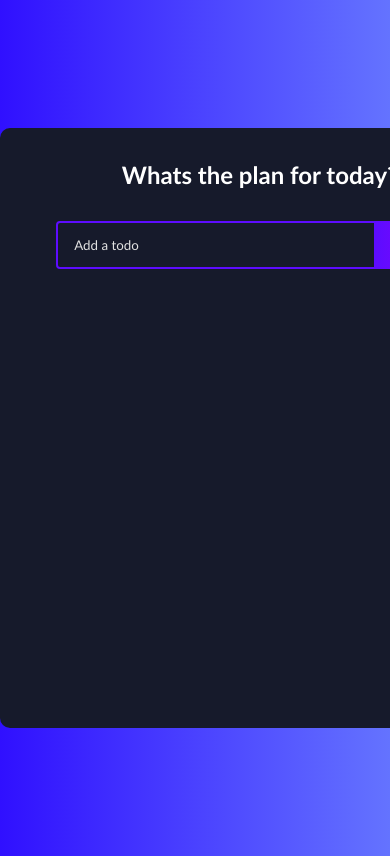
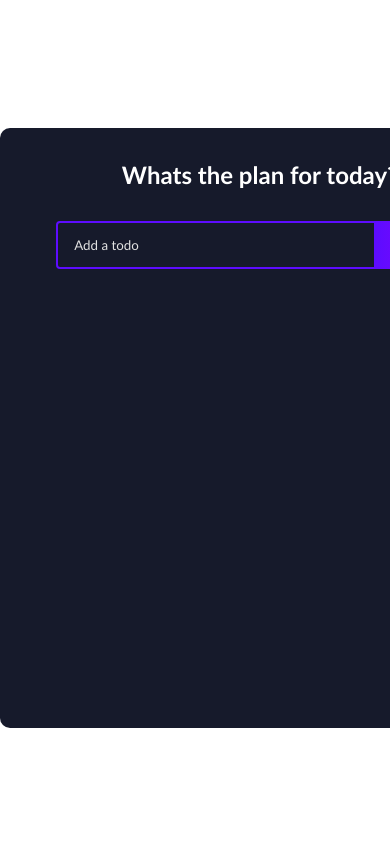
Before and after one commit to annin-tofu/to-do-list-app-JP, a React (Create React App) app: page / in a window 390 px wide. Shown: the top 856 px of the page. Built offline with nearby package versions, Linux system fonts and the light colour scheme.

Commit message:
color-gradient background disabled for responsiveness

```diff
--- a/src/App.css
+++ b/src/App.css
@@ -7,11 +7,7 @@
 }
 
 body {
-  background: linear-gradient(
-    90deg,
-    rgba(48, 16, 255, 1) 0%,
-    rgba(100, 115, 255, 1) 100%
-  );
+  background: linear-gradient(90deg, rgba(100, 115, 255, 1) 100%);
 }
 .todo-app {
   display: flex;
@@ -32,6 +28,7 @@ h1 {
   font-size: 24px;
 }
 
+/* complete TOGGLE i.e. it darkens when clicked */
 .complete {
   text-decoration: line-through;
   opacity: 0.4;
--- a/src/components/TodoForm.js
+++ b/src/components/TodoForm.js
@@ -66,4 +66,4 @@ function TodoForm(props) {
   );
 }
 
-export default TodoForm;
+export default TodoForm
```
